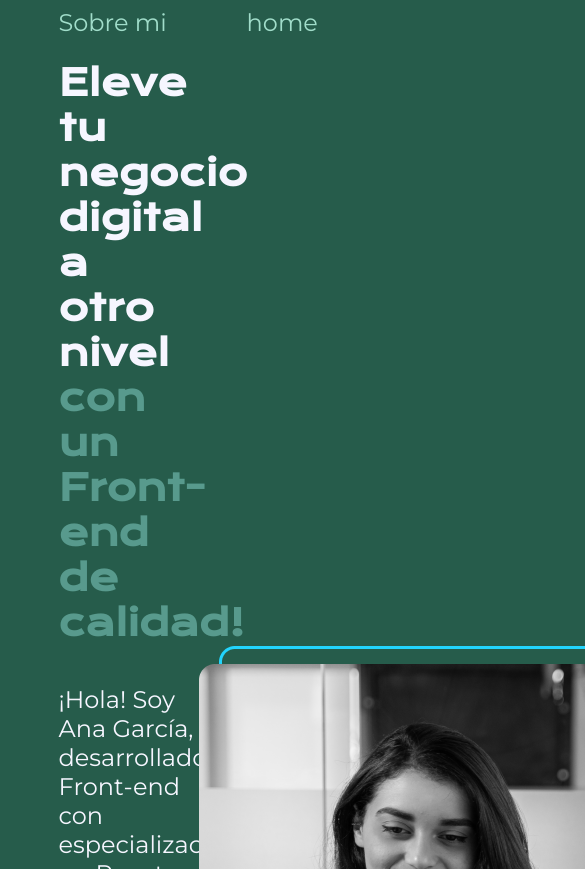
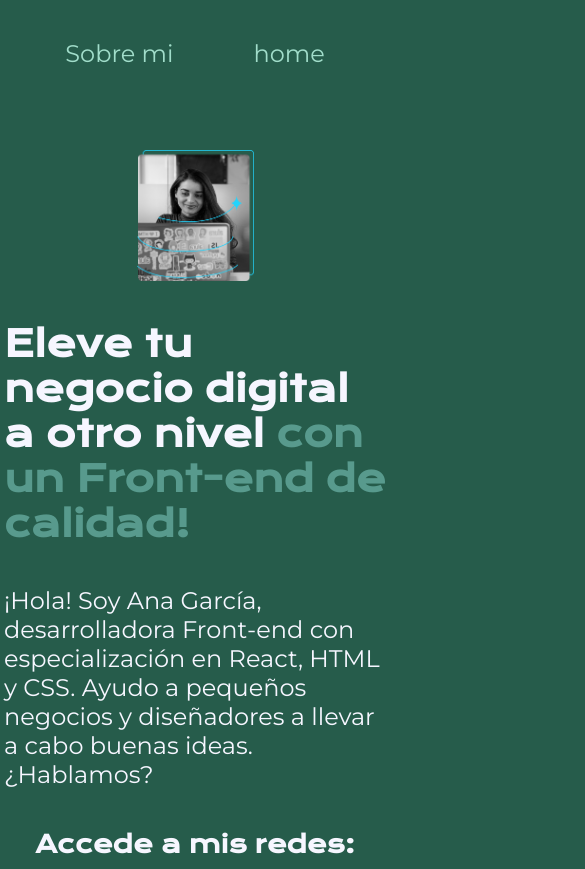
Before and after one commit to Anlly-Baleria-Zapata/html-con-figma, a plain HTML site: page index.html in a window 390 px wide. Shown: the top 869 px of the page, 585 px wide, since content can reach past the window. Drawn offline with nearby package versions, Linux system fonts and the light colour scheme.

Commit message:
poniendo el proyecto en responsive

```diff
--- a/index.html
+++ b/index.html
@@ -41,7 +41,7 @@
         </div>
     </section>
 
-        <img src="./icons redes sociales/image.png" alt="iamgen de ana g">
+        <img class="imagen" src="./icons redes sociales/image.png" alt="iamgen de ana g">
     </main>
 
     <footer class="footer">
--- a/styles/stile.css
+++ b/styles/stile.css
@@ -36,10 +36,14 @@ body{
 
 .header-menu-link{
     font-family: var(--fuente-montserrat);
-    font-size: 24px;
+    font-size: 1.5rem;
     font-weight: 600px;
     color: var(--color-terciario);
     text-decoration: none;
+}
+
+.imagen{
+    width: 50%;
 }
 
 .presentacion{
@@ -57,7 +61,7 @@ body{
 }
 
 .titulo-presentacion{
-    font-size: 36px;
+    font-size: 2.25rem;
     font-family: var(--fuente-krona);
 }
 
@@ -66,7 +70,7 @@ body{
 }
 
 .parrafo-presentacion{
-    font-size: 24px;
+    font-size: 1.5rem;
     font-family: var(--fuente-montserrat);
 }
 
@@ -85,8 +89,8 @@ body{
     padding: 21.5px 0;
     border-radius: 8px;
     font-family: var(--fuente-montserrat);
-    font-size: 24px;
-    font-weight: 600px;
+    font-size: 1.5rem;
+    font-weight: 50%;
     text-decoration: none;
     color: var(--color-cuaternario);
     border: 2px solid var(--color-secundario);
@@ -97,8 +101,8 @@ body{
 
 .presentacion-enlaces-subtitulo{
     font-family: var(--fuente-krona);
-    font-size: 24px;
-    font-weight: 400px;
+    font-size: 1.5rem;
+    font-weight: 50%;
 }
 
 .redes-presentacion-link:hover{
@@ -107,10 +111,30 @@ body{
 
 .footer{
     background-color: var(--color-secundario);
-    padding: 24px;
+    padding: 1.5rem;
     color: var(--color-footer);
     text-align: center;
     font-family: var(--fuente-montserrat);
-    font-size: 24px;
+    font-size: 1.5rem;
     font-weight: 400px;
 }
+
+@media (max-width: 1200px){
+
+    .header{
+        padding: 10%;
+    }
+
+    .header-menu{
+        justify-content: center;
+    }
+    .presentacion{
+        flex-direction: column-reverse;
+        gap: 40px;
+        padding: 5%;
+    }
+
+    .texto-presentacion{
+        width: auto;
+    }
+}
```
Also changed, not shown: sobre-mi.html (+1 -1 lines).
